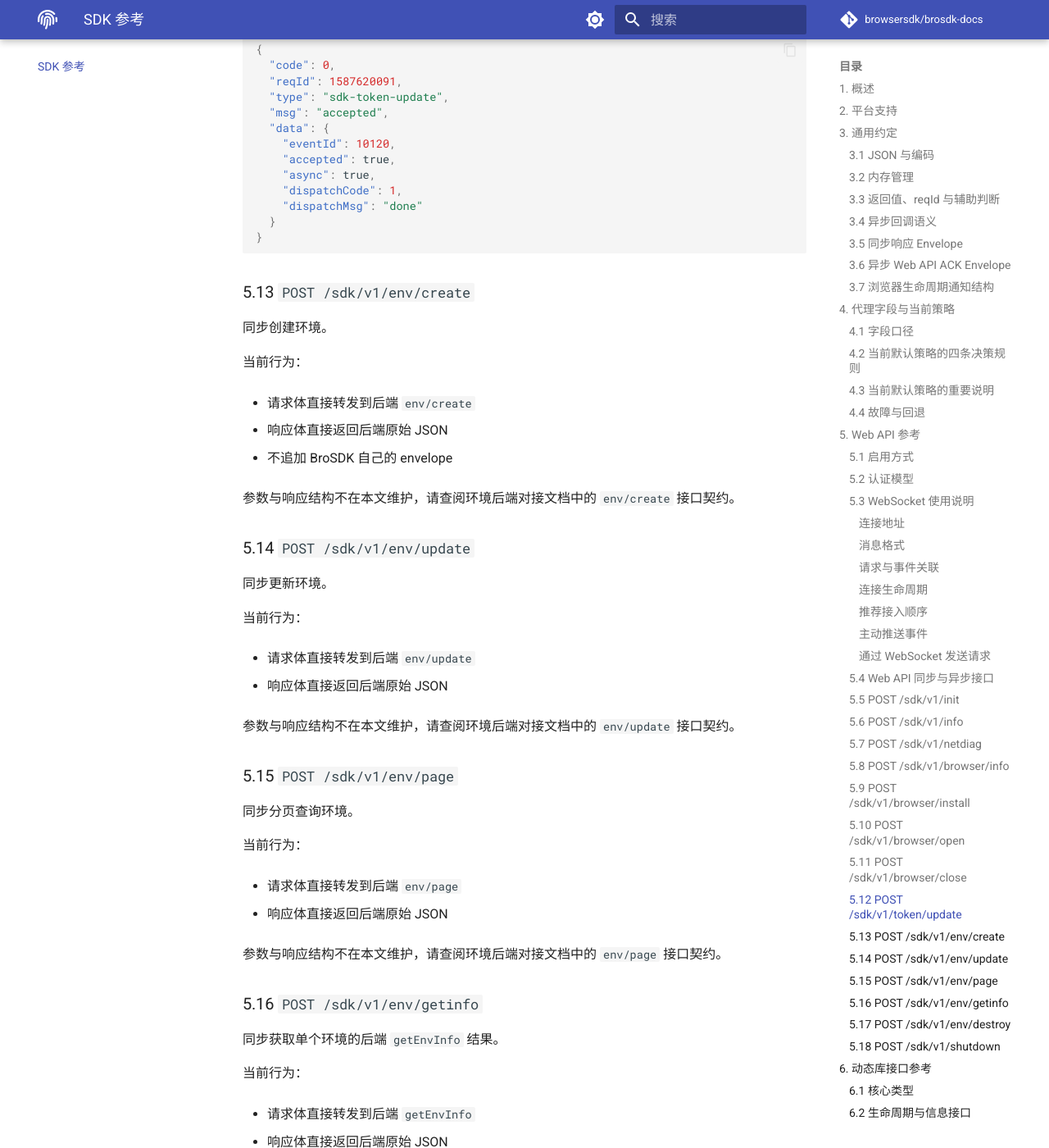
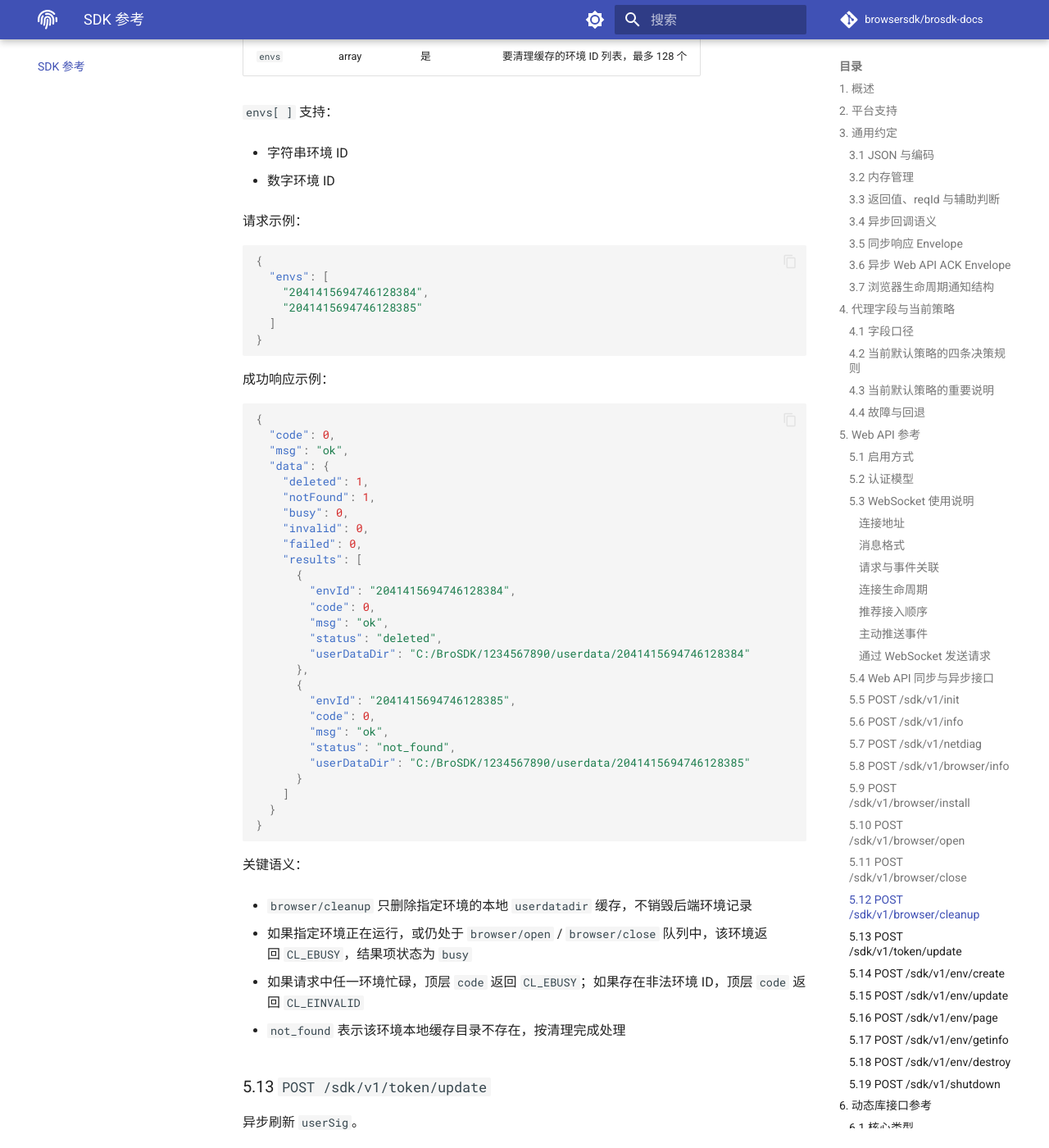
Before and after one commit to browsersdk/brosdk-docs, an MkDocs documentation site: the page built from docs/sdk-reference.md, in a window 1280 px wide and 1400 px high, scrolled down 22847 px. Shown: the whole window at 82% size. Built offline with MkDocs 1.6.1 and Material for MkDocs 9.7.7, drawn with Linux system fonts in a browser that asks for light colours; comment, search, counter and statistics services are not loaded; some of the changed text lies outside the part shown.

Commit message:
fix 1.0.0.7

````diff
--- a/docs/sdk-reference.md
+++ b/docs/sdk-reference.md
@@ -149,6 +149,8 @@ BroSDK 直接生成的同步响应结构如下：
 *   `env/create`、`env/update`、`env/page`、`env/getinfo`、`env/destroy` 为后端原始 JSON 透传
 
 *   `netdiag` 返回 BroSDK 网络诊断原始 JSON，结构为 `code/msg/ok/data`，不额外包含 `reqId/type`
+
+*   `browser/cleanup` 返回 BroSDK 清理结果原始 JSON，结构为 `code/msg/data`，不额外包含 `reqId/type`
 
 *   上述接口不会额外套一层 BroSDK 自己的 envelope
 
@@ -443,6 +445,7 @@ WebSocket 帧中可包含带 `path` 字段的请求体，SDK 会按异步任
 | 接口 | HTTP 响应语义 | 是否需要 WebSocket |
 | --- | --- | --- |
 | `init`、`info`、`browser/info`、`netdiag` | 返回本次调用结果 | 不需要 |
+| `browser/cleanup` | 返回本次清理结果 | 不需要 |
 | `env/create`、`env/update`、`env/page`、`env/getinfo`、`env/destroy` | 返回后端原始结果 | 不需要 |
 | `browser/install`、`browser/open`、`browser/close`、`token/update` | 返回受理 ACK | 需要，用于接收最终结果 |
 
@@ -971,7 +974,80 @@ WebSocket 帧中可包含带 `path` 字段的请求体，SDK 会按异步任
 
 > 即时 ACK 只表示关闭任务已被受理。   只有收到 `browser-close-success`，才表示环境已关闭完成。
 
-### 5.12 `POST /sdk/v1/token/update`
+### 5.12 `POST /sdk/v1/browser/cleanup`
+
+同步清理指定环境的 `userdatadir` 缓存。
+
+请求字段：
+
+| 字段 | 类型 | 必填 | 说明 |
+| --- | --- | --- | --- |
+| `envs` | array | 是 | 要清理缓存的环境 ID 列表，最多 128 个 |
+
+`envs[ ]` 支持：
+
+*   字符串环境 ID
+
+*   数字环境 ID
+
+
+请求示例：
+
+```json
+{
+  "envs": [
+    "2041415694746128384",
+    "2041415694746128385"
+  ]
+}
+
+```
+
+成功响应示例：
+
+```json
+{
+  "code": 0,
+  "msg": "ok",
+  "data": {
+    "deleted": 1,
+    "notFound": 1,
+    "busy": 0,
+    "invalid": 0,
+    "failed": 0,
+    "results": [
+      {
+        "envId": "2041415694746128384",
+        "code": 0,
+        "msg": "ok",
+        "status": "deleted",
+        "userDataDir": "C:/BroSDK/1234567890/userdata/2041415694746128384"
+      },
+      {
+        "envId": "2041415694746128385",
+        "code": 0,
+        "msg": "ok",
+        "status": "not_found",
+        "userDataDir": "C:/BroSDK/1234567890/userdata/2041415694746128385"
+      }
+    ]
+  }
+}
+
+```
+
+关键语义：
+
+*   `browser/cleanup` 只删除指定环境的本地 `userdatadir` 缓存，不销毁后端环境记录
+
+*   如果指定环境正在运行，或仍处于 `browser/open` / `browser/close` 队列中，该环境返回 `CL_EBUSY`，结果项状态为 `busy`
+
+*   如果请求中任一环境忙碌，顶层 `code` 返回 `CL_EBUSY`；如果存在非法环境 ID，顶层 `code` 返回 `CL_EINVALID`
+
+*   `not_found` 表示该环境本地缓存目录不存在，按清理完成处理
+
+
+### 5.13 `POST /sdk/v1/token/update`
 
 异步刷新 `userSig`。
 
@@ -1015,7 +1091,7 @@ WebSocket 帧中可包含带 `path` 字段的请求体，SDK 会按异步任
 
 参数与响应结构不在本文维护，请查阅环境后端对接文档中的 `env/create` 接口契约。
 
-### 5.14 `POST /sdk/v1/env/update`
+### 5.15 `POST /sdk/v1/env/update`
 
 同步更新环境。
 
@@ -1028,7 +1104,7 @@ WebSocket 帧中可包含带 `path` 字段的请求体，SDK 会按异步任
 
 参数与响应结构不在本文维护，请查阅环境后端对接文档中的 `env/update` 接口契约。
 
-### 5.15 `POST /sdk/v1/env/page`
+### 5.16 `POST /sdk/v1/env/page`
 
 同步分页查询环境。
 
@@ -1041,7 +1117,7 @@ WebSocket 帧中可包含带 `path` 字段的请求体，SDK 会按异步任
 
 参数与响应结构不在本文维护，请查阅环境后端对接文档中的 `env/page` 接口契约。
 
-### 5.16 `POST /sdk/v1/env/getinfo`
+### 5.17 `POST /sdk/v1/env/getinfo`
 
 同步获取单个环境的后端 `getEnvInfo` 结果。
 
@@ -1086,7 +1162,7 @@ WebSocket 帧中可包含带 `path` 字段的请求体，SDK 会按异步任
 
 参数与响应结构不在本文维护，请查阅环境后端对接文档中的 `env/destroy` 接口契约。
 
-### 5.18 `POST /sdk/v1/shutdown`
+### 5.19 `POST /sdk/v1/shutdown`
 
 同步停止 SDK。
 
@@ -1127,6 +1203,22 @@ typedef void(SDK_CALL *sdk_result_cb_t)(
 ```
 
 动态库接口的统一异步结果回调。业务字段请以 JSON body 为准。
+
+```c
+typedef enum {
+    SDK_LOG_TYPE_UNKNOWN = 0,
+    SDK_LOG_TYPE_LOCAL = 1,
+    SDK_LOG_TYPE_SERVER = 2,
+} sdk_log_type_t;
+
+typedef void(SDK_CALL *sdk_log_cb_t)(
+    sdk_log_type_t type,
+    const char *data,
+    size_t len);
+
+```
+
+SDK 日志回调。`SDK_LOG_TYPE_LOCAL` 表示本地 SDK 日志行；`SDK_LOG_TYPE_SERVER` 表示已进入 sdk-server 上传队列的结构化日志 JSON。回调中的 `data` 只在当前回调有效。
 
 ```c
 typedef void(SDK_CALL *sdk_cookies_storage_cb_t)(
@@ -1145,6 +1237,7 @@ Cookie 持久化前的拦截回调。
 | 函数 | 模式 | 说明 |
 | --- | --- | --- |
 | `sdk_register_result_cb` | 同步 | 注册全局异步回调 |
+| `sdk_register_log_cb` | 同步 | 注册 SDK 日志回调，传 `NULL` 可关闭 |
 | `sdk_register_cookies_storage_cb` | 同步 | 注册 Cookie 拦截回调 |
 | `sdk_init_cpp` | 同步 | 仅获取 SDK 句柄，不执行初始化 |
 | `sdk_init` | 同步 | 初始化 SDK，返回堆分配的 JSON 响应 |
@@ -1165,8 +1258,11 @@ Cookie 持久化前的拦截回调。
 | `sdk_browser_install` | 异步 | 安装浏览器核心资源 |
 | `sdk_browser_open` | 异步 | 最终 ready 信号是 `browser-open-success` |
 | `sdk_browser_close` | 异步 | 最终关闭完成信号是 `browser-close-success` |
+| `sdk_browser_cleanup` | 同步 | 清理指定环境的 `userdatadir` 缓存，返回清理结果 JSON |
 
 `sdk_browser_install` 的请求体与 `/sdk/v1/browser/install` 一致，必须包含 `cores[ ].major`。进度和最终结果通过 `sdk_result_cb_t` 回调返回。
+
+`sdk_browser_cleanup` 的请求体与 `/sdk/v1/browser/cleanup` 一致，返回的 `out_data` 必须通过 `sdk_free()` 释放。运行中或正在打开/关闭队列中的环境会返回 `CL_EBUSY`，结果项状态为 `busy`。
 
 ### 6.4 环境接口
 
@@ -1362,7 +1458,7 @@ Storage 的链路不同：
 
 *   对于异步动态库接口，返回 `CL_DONE` 或 `reqId` 都表示“请求已受理”
 
-*   Web API 中 `init`、`info`、`browser/info`、`netdiag` 与 `env/*` 为同步接口；`browser/install`、`browser/open`、`browser/close`、`token/update` 为异步 ACK
+*   Web API 中 `init`、`info`、`browser/info`、`netdiag`、`browser/cleanup` 与 `env/*` 为同步接口；`browser/install`、`browser/open`、`browser/close`、`token/update` 为异步 ACK
 
 *   Web API 的异步接口必须同时建立 WebSocket，用于接收最终结果
 
@@ -1374,7 +1470,7 @@ Storage 的链路不同：
 
 *   如果浏览器是用户手动关闭或进程自行退出，仍可能上报 `browser-close-success`，但 `data.closeReason*` 会说明真实原因
 
-*   `env/*` 接口和 `init/info/browser/*` 的回包包装方式不同，前者是后端原始 JSON 透传；`netdiag` 也是同步原始诊断 JSON
+*   `env/*` 接口和 `init/info/browser/*` 的回包包装方式不同，前者是后端原始 JSON 透传；`netdiag` 也是同步原始诊断 JSON；`browser/cleanup` 返回同步清理结果 JSON
 
 *   `env/create`、`env/update`、`env/page`、`env/destroy` 的请求参数与响应字段请以后端对接文档为准，SDK 文档不重复维护
 
@@ -1414,6 +1510,9 @@ Storage 的链路不同：
 | `20140` | `browser-close` |
 | `20141` | `browser-close-success` |
 | `20142` | `browser-close-failed` |
+| `20150` | `browser-cleanup` |
+| `20151` | `browser-cleanup-success` |
+| `20152` | `browser-cleanup-failed` |
 | `20210` | `browser-env-create` |
 | `20211` | `browser-env-create-success` |
 | `20212` | `browser-env-create-failed` |
@@ -1451,6 +1550,7 @@ Storage 的链路不同：
 | `1` | `CL_DONE` | 异步任务已受理 |
 | `103` | `CL_WBRWPROCEXITED` | 浏览器进程自行退出；常见于手动关窗或运行中异常退出 |
 | `104` | `CL_WBUSY` | 资源忙，另一个初始化操作正在进行 |
+| `-3001` | `CL_EBUSY` | 资源忙；例如清理环境缓存时目标环境仍在运行或仍在打开/关闭队列中 |
 | `-3002` | `CL_ETIMEOUT` | 超时 |
 | `-3003` | `CL_EINVALID` | 参数错误 |
 | `-3005` | `CL_EALREADY` | 已存在或重复初始化；进程内 SDK 单例已运行，无需再次初始化 |
````
Also changed, not shown: other parts of docs/sdk-reference.md (+3 -3 lines).
